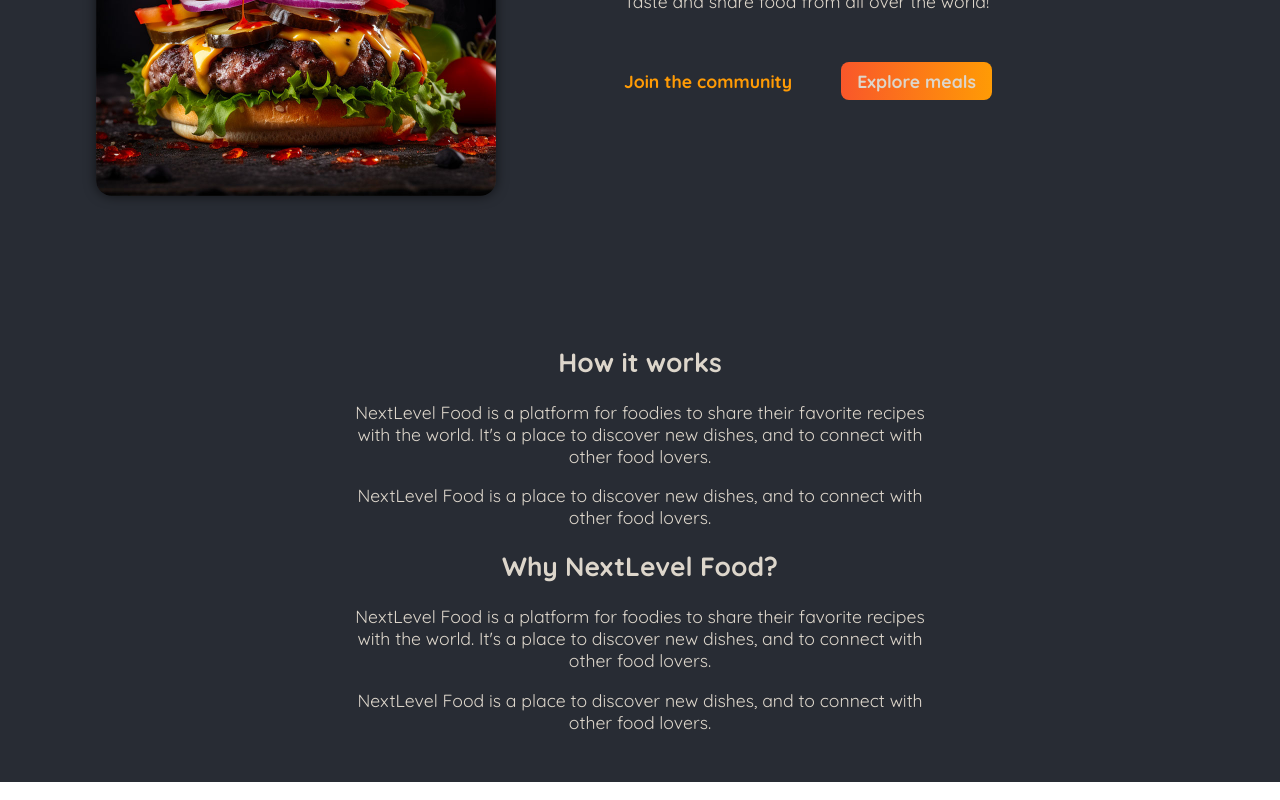
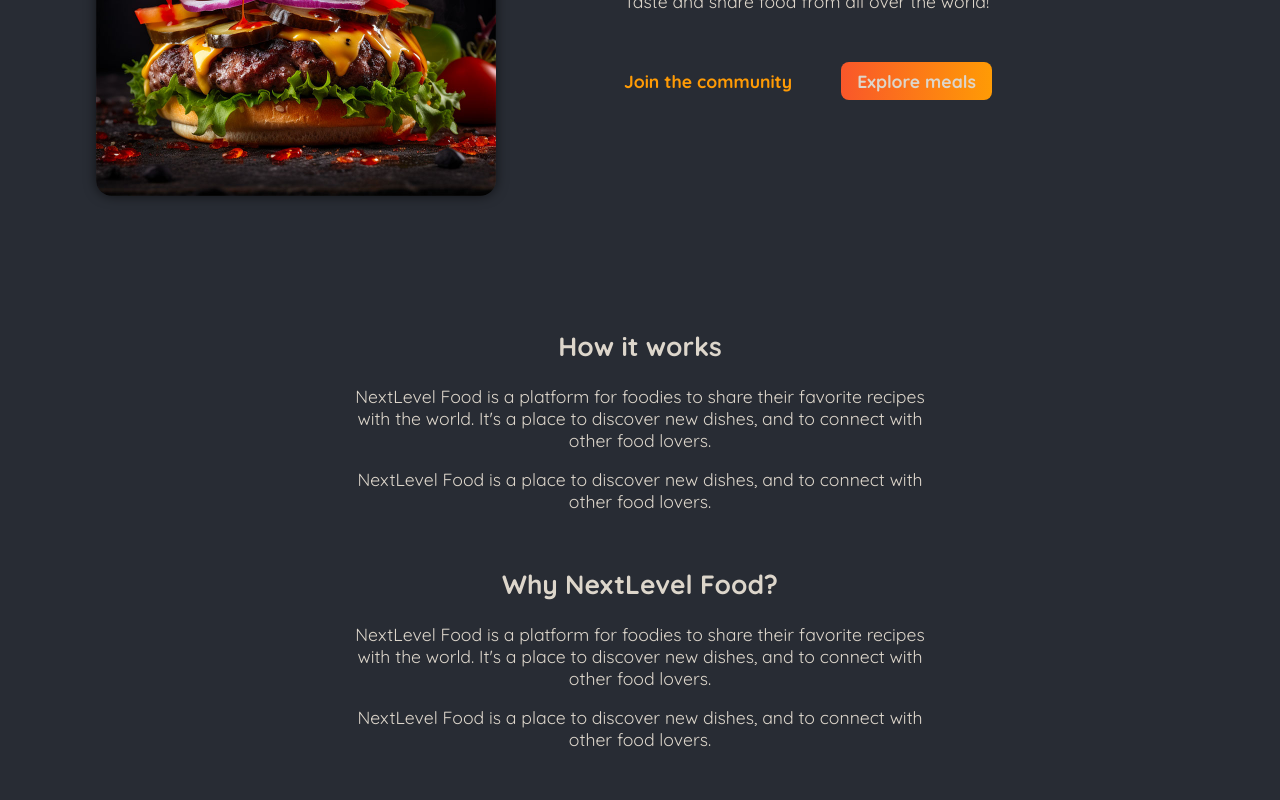
Before and after one commit to Danielle-Luz/foodies-nextjs-project, a Next.js app: page / in a window 1280 px wide. Shown: the part 396-1196 px from the top of the page. Built offline with nearby package versions, Linux system fonts and the light colour scheme.

Commit message:
feat: purpose spaces

```diff
--- a/app/page.js
+++ b/app/page.js
@@ -19,8 +19,8 @@ export default function Home() {
           </div>
         </article>
       </section>
-      <section>
-        <article className={styles.purpose}>
+      <section className={styles.purpose}>
+        <article>
           <h2>How it works</h2>
           <p>
             NextLevel Food is a platform for foodies to share their favorite
@@ -33,7 +33,7 @@ export default function Home() {
           </p>
         </article>
 
-        <article className={styles.purpose}>
+        <article>
           <h2>Why NextLevel Food?</h2>
           <p>
             NextLevel Food is a platform for foodies to share their favorite
--- a/app/styles.module.css
+++ b/app/styles.module.css
@@ -1,7 +1,7 @@
 .main-content {
   display: flex;
   flex-direction: column;
-  gap: 8rem;
+  gap: 7rem;
 }
 
 .hero {
@@ -77,6 +77,9 @@
 
 .purpose {
   color: var(--color-white-1);
+  display: flex;
+  flex-direction: column;
+  gap: 1rem;
   margin: 0 auto;
   max-width: 37rem;
   text-align: center;
```
